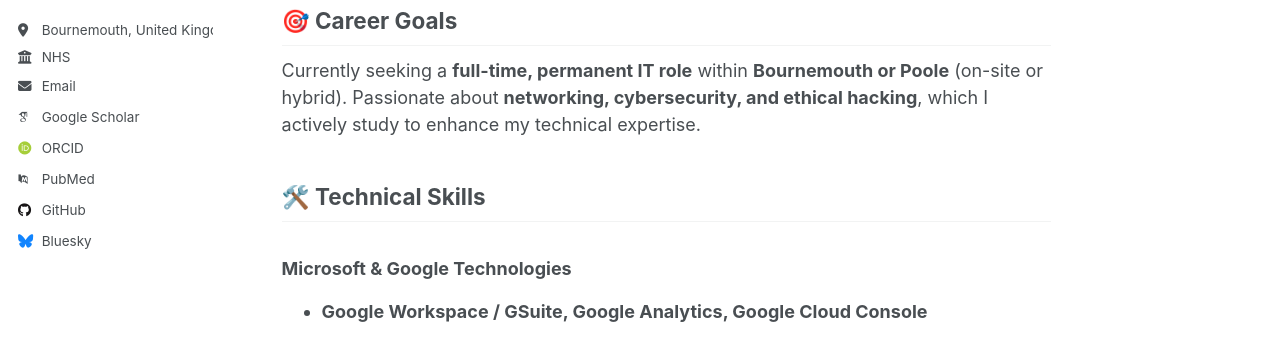
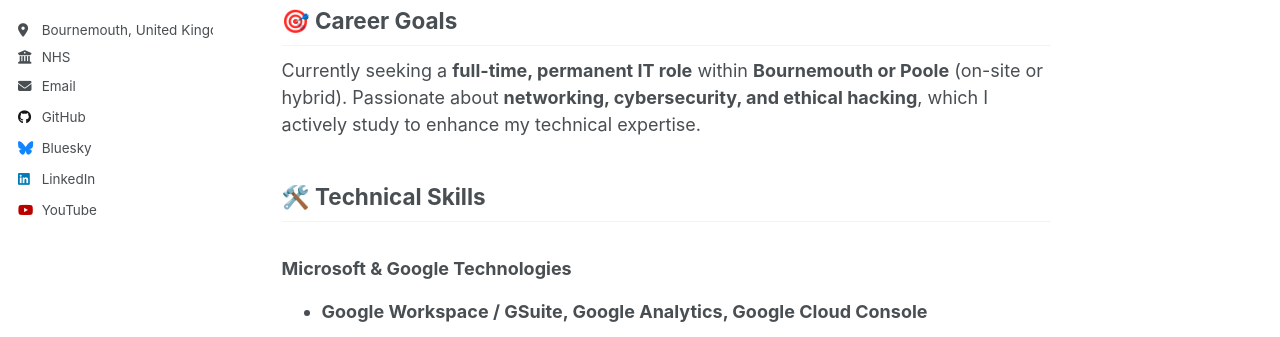
Before and after one commit to davidjenner/davidjenner.github.io, a Jekyll site: the page built from _pages/about.md, in a window 1280 px wide. Shown: the part 363-700 px from the top of the page. Built offline with Jekyll 4.4.1, drawn with Linux system fonts in a browser that asks for light colours; some web fonts are replaced; part of the change alters nothing that is shown.

Commit message:
Update _config.yml
update social links 1

```diff
--- a/_config.yml
+++ b/_config.yml
@@ -29,15 +29,15 @@ author:
   location         : "Bournemouth, United Kingdom"
   employer         : "NHS"
   uri              : # URL
-  email            : "none@example.org"
+  email            : "ibxgvpuoq@mozmail.com"
 
   # Academic websites
   arxiv            : # URL - Update with the correct link to your profile
-  googlescholar    : "https://scholar.google.com/citations?user=PS_CX0AAAAAJ"
+  googlescholar    : # URL
   impactstory      : # URL
-  orcid            : "http://orcid.org/yourorcidurl"
+  orcid            : # URL
   semantic         : # URL
-  pubmed           : "https://www.ncbi.nlm.nih.gov/pubmed/?term=john+snow"
+  pubmed           : # URL
   researchgate     : # URL
   scopus           : # URL
 
@@ -56,9 +56,9 @@ author:
   goodreads        : # Username
   google_plus      : # Username
   keybase          : # Username
-  instagram        : # Username
+  Instagram        : "imdavidjenner"
   lastfm           : # Username
-  linkedin         : # Username
+  linkedin         : "davidjenner6"
   mastodon         : # URL
   medium           : # URL
   pinterest        : # Username
@@ -71,7 +71,7 @@ author:
   weibo            : # Username
   wikipedia        : # Username
   xing             : # Username
-  youtube          : # Username
+  youtube          : "davidjenner"
   zhihu            : # Username
 
 # Publication Category - The following the list of publication categories and their headings
```
